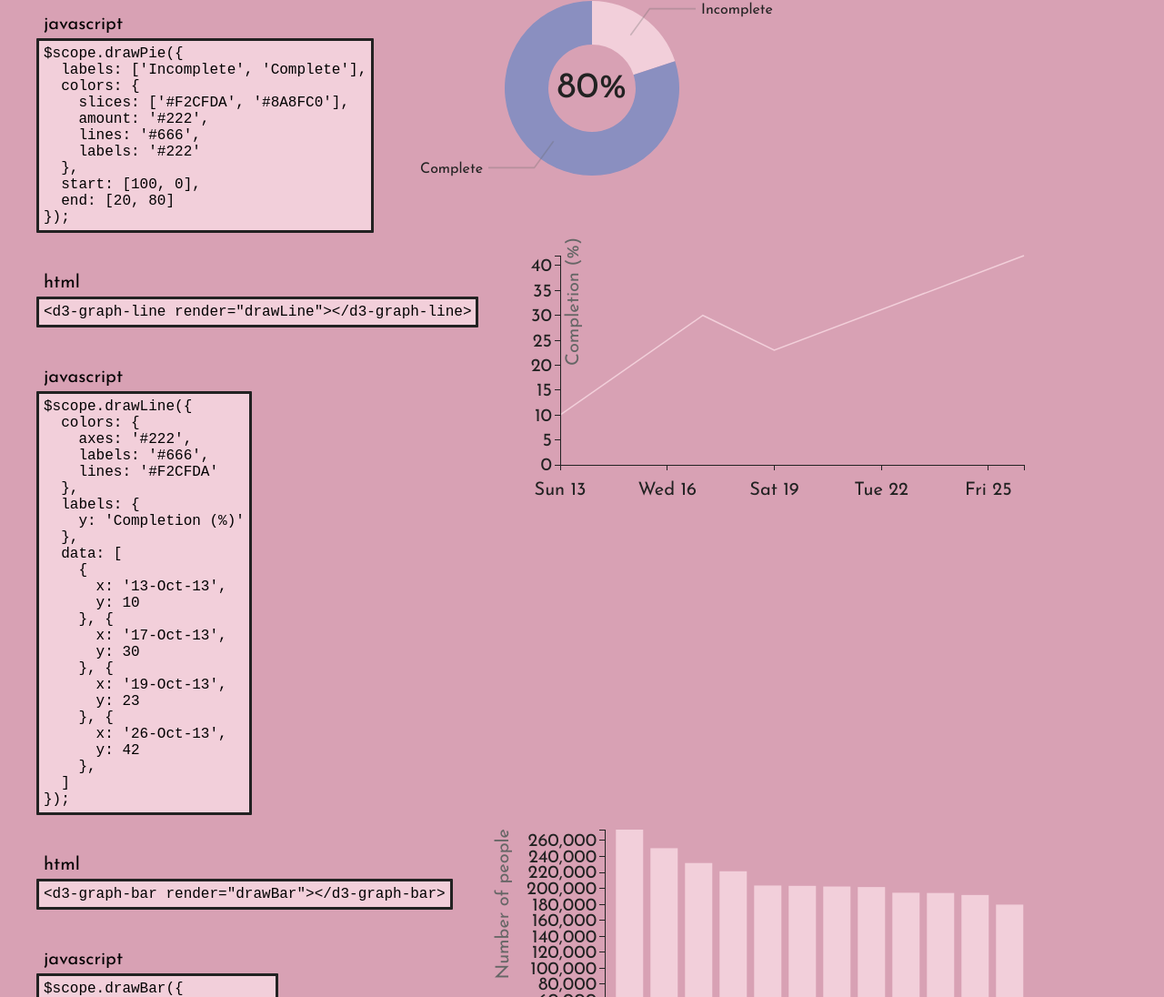
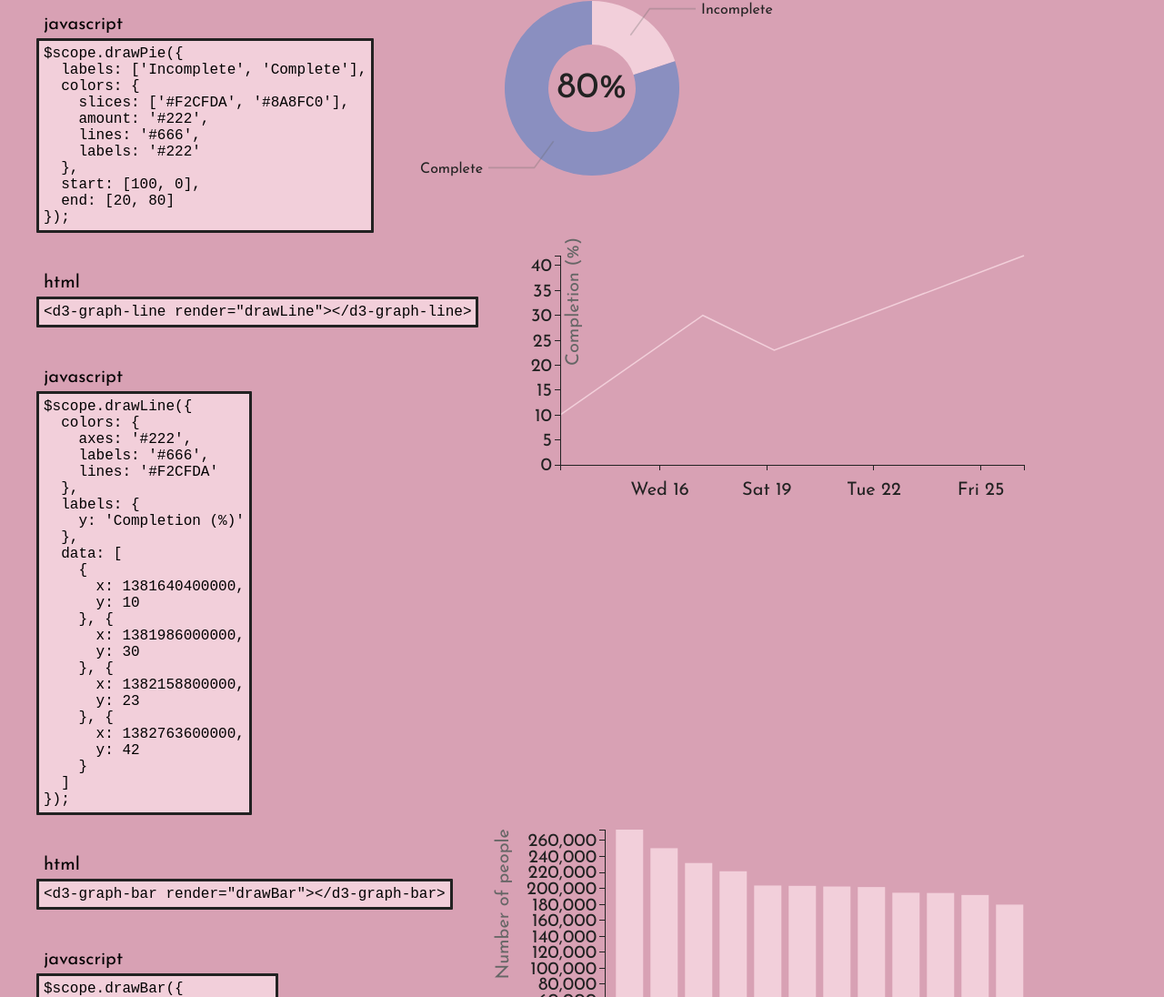
Before and after one commit to picardy/angular-graphs, a website: page index.html in a window 1280 px wide. Shown: the part 678-1774 px from the top of the page at 91% size. Drawn offline with Linux system fonts and the light colour scheme.

Commit message:
use unix time for date representations

```diff
--- a/index.html
+++ b/index.html
@@ -62,7 +62,7 @@
         </div>
         <div class="example__javascript">
           <div class="example__title text_group__title">Javascript</div>
-          <pre class="example__text text_group__text">$scope.drawLine({&#10;  colors: {&#10;    axes: &apos;#222&apos;,&#10;    labels: &apos;#666&apos;,&#10;    lines: &apos;#F2CFDA&apos;&#10;  },&#10;  labels: {&#10;    y: &apos;Completion (%)&apos;&#10;  },&#10;  data: [&#10;    {&#10;      x: &apos;13-Oct-13&apos;,&#10;      y: 10&#10;    }, {&#10;      x: &apos;17-Oct-13&apos;,&#10;      y: 30&#10;    }, {&#10;      x: &apos;19-Oct-13&apos;,&#10;      y: 23&#10;    }, {&#10;      x: &apos;26-Oct-13&apos;,&#10;      y: 42&#10;    },&#10;  ]&#10;});</pre>
+          <pre class="example__text text_group__text">$scope.drawLine({&#10;  colors: {&#10;    axes: &apos;#222&apos;,&#10;    labels: &apos;#666&apos;,&#10;    lines: &apos;#F2CFDA&apos;&#10;  },&#10;  labels: {&#10;    y: &apos;Completion (%)&apos;&#10;  },&#10;  data: [&#10;    {&#10;      x: 1381640400000,&#10;      y: 10&#10;    }, {&#10;      x: 1381986000000,&#10;      y: 30&#10;    }, {&#10;      x: 1382158800000,&#10;      y: 23&#10;    }, {&#10;      x: 1382763600000,&#10;      y: 42&#10;    }&#10;  ]&#10;});</pre>
         </div>
       </div>
       <div class="example__output">
@@ -166,18 +166,18 @@
             },
             data: [
               {
-                x: '13-Oct-13',
+                x: 1381640400000,
                 y: 10
               }, {
-                x: '17-Oct-13',
+                x: 1381986000000,
                 y: 30
               }, {
-                x: '19-Oct-13',
+                x: 1382158800000,
                 y: 23
               }, {
-                x: '26-Oct-13',
+                x: 1382763600000,
                 y: 42
-              },
+              }
             ]
           });
 
--- a/src/angular-graphs.line.js
+++ b/src/angular-graphs.line.js
@@ -5,7 +5,7 @@ angular.module('picardy.graphs.line', ['picardy.graphs.common'])
 
     function render (scope, element) {
 
-      var options, d3Data, options, getColor, svg, parseDate, margin, width, height, x, y, labels, axes, lines;
+      var options, d3Data, options, getColor, svg, margin, width, height, x, y, labels, axes, lines;
 
       if (!scope.data) {
         return;
@@ -34,10 +34,10 @@ angular.module('picardy.graphs.line', ['picardy.graphs.common'])
       width = options.width - margin.left - margin.right;
       height = options.height - margin.top - margin.bottom;
 
-      parseDate = d3.time.format('%d-%b-%y').parse;
-
       angular.forEach(options.data, function (d) {
-        d.x = parseDate(d.x);
+        if (d.x > 0) {
+          d.x = new Date(d.x);
+        }
         d3Data.push(d);
       });
 
```
